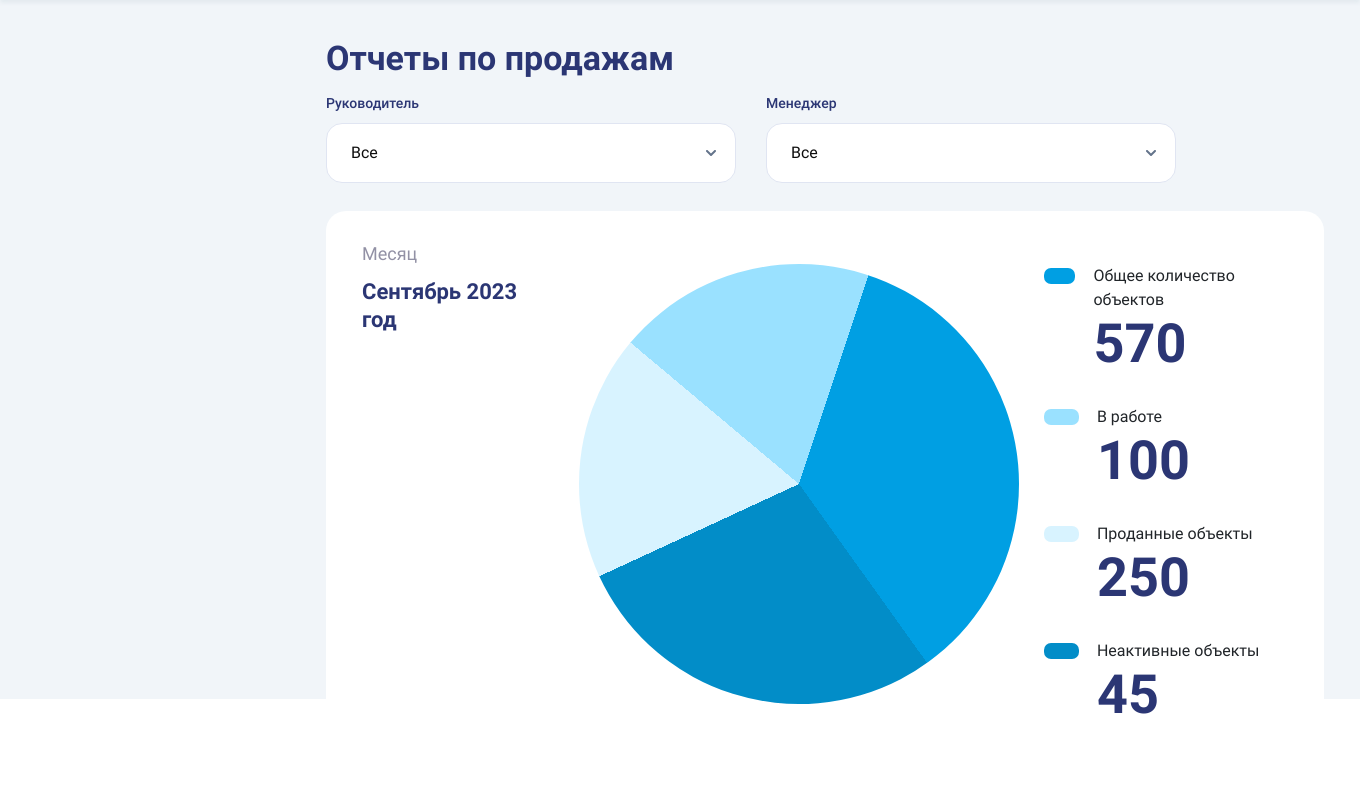
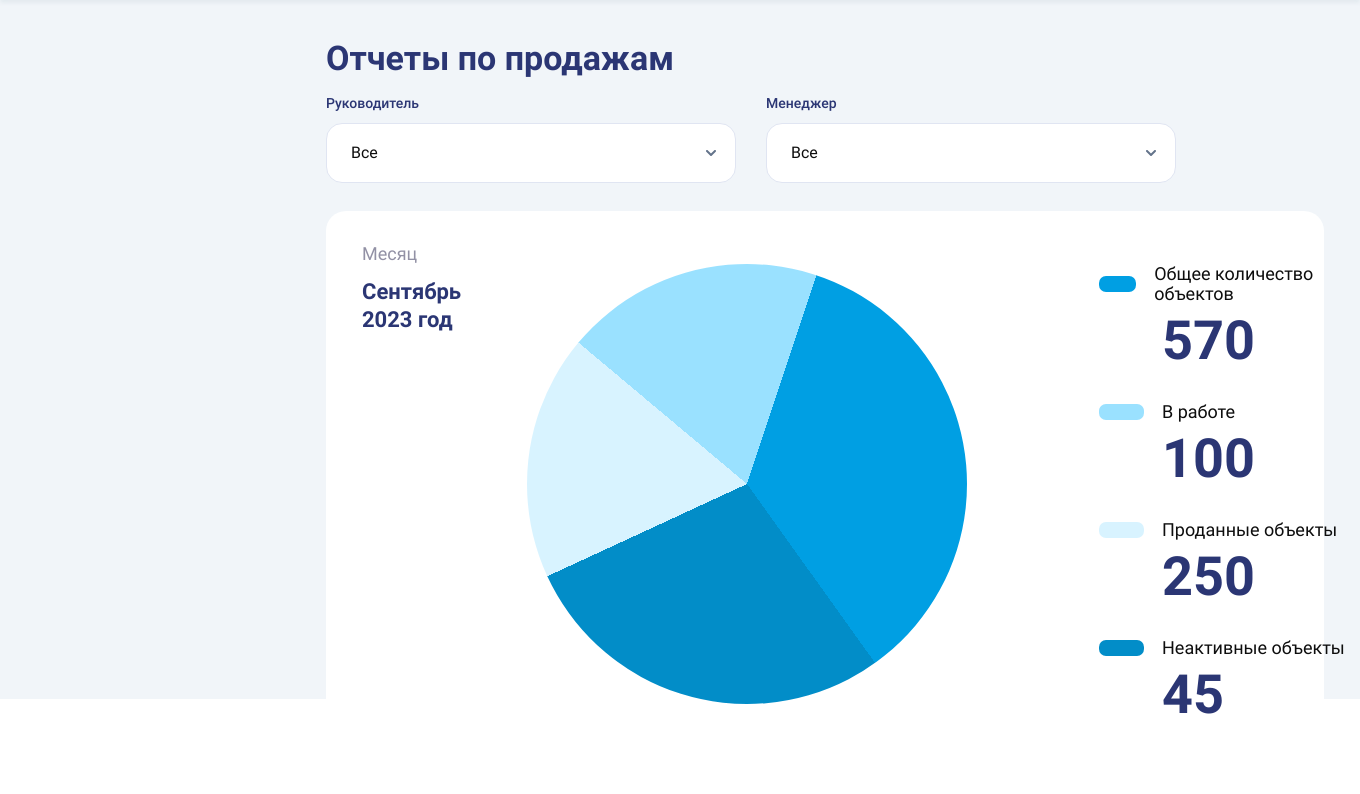
Before and after one commit to AndreyDevWork/zastroy, a Yii app: template views/site/sales.php in a window 1360 px wide. Shown: the part 101-895 px from the top of the page. Run offline with PHP 8.4 and a stand-in for Yii, Linux system fonts and the light colour scheme; the template is opened without the code that fills it, so the values that code supplies are empty; some libraries are stand-ins or nearby versions.

Commit message:
UIdiagraminfo

```diff
--- a/views/site/sales.php
+++ b/views/site/sales.php
@@ -70,33 +70,33 @@ $this->params['breadcrumbs'][] = $this->title;
                         </div>
                     </div>
                     <div class="sales__info">
-                        <div class="sales__item">
-                            <span class="sales__span sales__span1"></span>
-                            <div class="sales__index">
-                                <div class="sales__index-name">Общее количество объектов</div>
-                                <div class="title54 sales__index-number">570</div>
+                        <div class="diagram-info">
+                            <div class="diagram-info__index">
+                                <span class="diagram-info__span diagram-info__span1"></span>
+                                <div class="title18 sales__index-name">Общее количество объектов</div>
                             </div>
+                            <div class="title54 diagram-info__number">570</div>
                         </div>
-                        <div class="sales__item">
-                            <span class="sales__span sales__span2"></span>
-                            <div class="sales__index">
-                                <div class="sales__index-name">В работе</div>
-                                <div class="title54 sales__index-number">100</div>
+                        <div class="diagram-info">
+                            <div class="diagram-info__index">
+                                <span class="diagram-info__span diagram-info__span2"></span>
+                                <div class="title18 sales__index-name">В работе</div>
                             </div>
+                            <div class="title54 diagram-info__number">100</div>
                         </div>
-                        <div class="sales__item">
-                            <span class="sales__span sales__span3"></span>
-                            <div class="sales__index">
-                                <div class="sales__index-name">Проданные объекты</div>
-                                <div class="title54 sales__index-number">250</div>
+                        <div class="diagram-info">
+                            <div class="diagram-info__index">
+                                <span class="diagram-info__span diagram-info__span3"></span>
+                                <div class="title18 sales__index-name">Проданные объекты</div>
                             </div>
+                            <div class="title54 diagram-info__number">250</div>
                         </div>
-                        <div class="sales__item">
-                            <span class="sales__span sales__span4"></span>
-                            <div class="sales__index">
-                                <div class="sales__index-name">Неактивные объекты</div>
-                                <div class="title54 sales__index-number">45</div>
+                        <div class="diagram-info">
+                            <div class="diagram-info__index">
+                                <span class="diagram-info__span diagram-info__span4"></span>
+                                <div class="title18 sales__index-name">Неактивные объекты</div>
                             </div>
+                            <div class="title54 diagram-info__number">45</div>
                         </div>
                     </div>
                 </div>
--- a/web/css/import.css
+++ b/web/css/import.css
@@ -638,7 +638,16 @@ body a {
   line-height: 28px;
 }
 
-.title16 {
+.title18 {
+  color: #0E0E0E;
+  font-size: 18px;
+  font-style: normal;
+  font-weight: 400;
+  line-height: 20px;
+  margin-bottom: 0;
+}
+
+s .title16 {
   color: #A3AED0;
   font-size: 16px;
   font-style: normal;
@@ -662,15 +671,6 @@ body a {
   font-style: normal;
   font-weight: 400;
   line-height: 28px;
-  margin-bottom: 0;
-}
-
-.title18 {
-  color: #0E0E0E;
-  font-size: 18px;
-  font-style: normal;
-  font-weight: 400;
-  line-height: 20px;
   margin-bottom: 0;
 }
 
@@ -781,6 +781,41 @@ body .breadcrumb a:hover {
   height: 100%;
   border-radius: 100%;
   transform: rotate(-50deg);
+}
+
+.diagram-info {
+  display: grid;
+  grid-template-columns: 45px auto;
+  grid-template-rows: auto auto;
+}
+.diagram-info__index {
+  grid-column: 1/3;
+  display: flex;
+  column-gap: 18px;
+  align-items: center;
+}
+.diagram-info__span {
+  width: 45px;
+  height: 16px;
+  border-radius: 7px;
+  display: block;
+}
+.diagram-info__span1 {
+  background: #009FE3;
+}
+.diagram-info__span2 {
+  background: #9AE1FF;
+}
+.diagram-info__span3 {
+  background: #D8F3FF;
+}
+.diagram-info__span4 {
+  background: #028DC8;
+}
+.diagram-info__number {
+  margin-top: 5px;
+  grid-column: 2/3;
+  padding-left: 18px;
 }
 
 .login {
@@ -1082,7 +1117,7 @@ body .breadcrumb a:hover {
 }
 .sales__panel {
   display: flex;
-  column-gap: 15px;
+  column-gap: 60px;
 }
 .sales__month {
   color: #9291A5;
@@ -1098,6 +1133,7 @@ body .breadcrumb a:hover {
 .sales__report {
   margin-top: 20px;
   display: flex;
+  column-gap: 126px;
 }
 .sales__diagram-wrapper {
   height: 440px;
@@ -1107,12 +1143,6 @@ body .breadcrumb a:hover {
   display: flex;
   flex-direction: column;
   row-gap: 30px;
-}
-.sales__span {
-  width: 35px;
-  height: 16px;
-  border-radius: 7px;
-  margin-top: 4px;
 }
 .sales__item {
   display: flex;
--- /dev/null
+++ b/web/css/ui-kit/diagram-info.css
@@ -0,0 +1,3 @@
+
+
+/*# sourceMappingURL=diagram-info.css.map */
--- a/web/css/ui-kit/ui-kit-imp.scss
+++ b/web/css/ui-kit/ui-kit-imp.scss
@@ -7,3 +7,4 @@
 @import "select";
 @import "info-block";
 @import "diagram";
+@import "diagram-info";
```
Also changed, not shown: web/css/blocks/sales/sales.scss (+3 -7 lines), web/css/ui-kit/diagram-info.scss (added, +34 -0 lines), web/css/ui-kit/titles.scss (+9 -8 lines), 2 other files.
